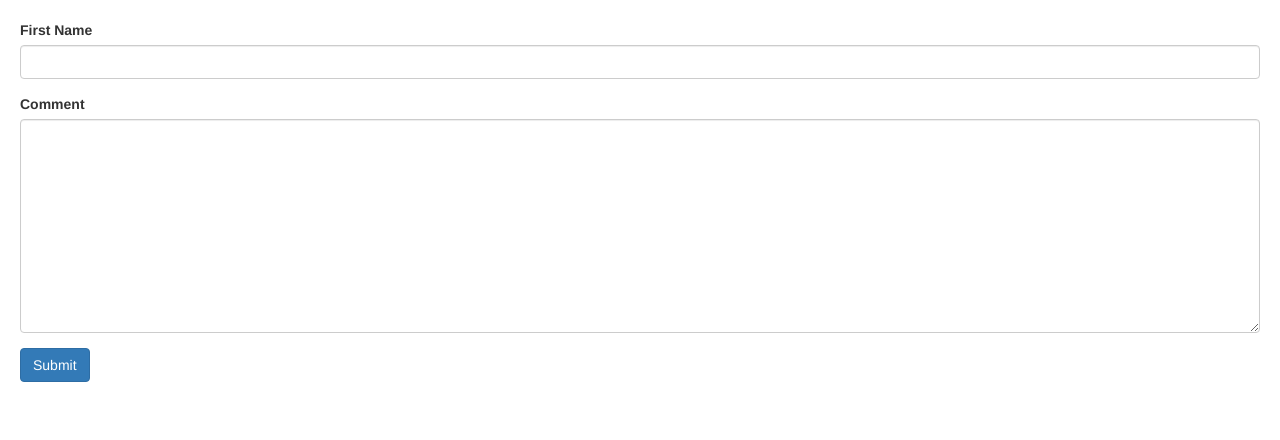
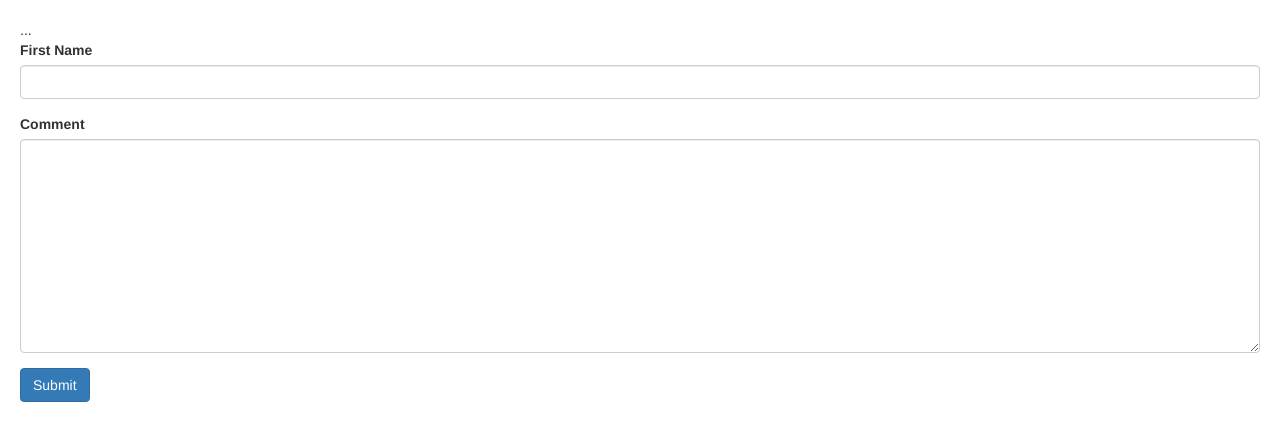
Before and after one commit to Vnkakmt/AngularFundamentals, an Angular app: page / in a window 1280 px wide. Shown: the top 440 px of the page. Built offline with nearby package versions, Linux system fonts and the light colour scheme.

Commit message:
Template Driven Forms:- ngModelGroup

```diff
--- a/src/app/contact-form/contact-form.component.html
+++ b/src/app/contact-form/contact-form.component.html
@@ -1,4 +1,6 @@
 <form #f="ngForm" (ngSubmit)="submit(f)">
+    <div ngModelGroup="contact" #contact="ngModelGroup">
+        <div *ngIf="!contact.valid">...</div>
         <div class="form-group">
             <label for="firstName">First Name</label>
             <input required minlength="3" maxlength="10" pattern="banana" ngModel name="firstName" #firstName="ngModel" (change)="log(firstName)" id="firstName" type="text" class="form-control">
@@ -9,6 +11,8 @@
 
             </div>
         </div>
+    </div>
+
 <div class="form-group">
     <label for="comment">Comment</label>
     <textarea ngModel name="comment"  id="comment" cols="30" rows="10" class="form-control"></textarea>
--- a/src/app/contact-form/contact-form.component.ts
+++ b/src/app/contact-form/contact-form.component.ts
@@ -11,6 +11,6 @@
 }
 
 submit(x:any){
-  console.log(x.value);
+  console.log(x);
 }
 }
```
Lines whose indentation alone changed are shown as unchanged.
